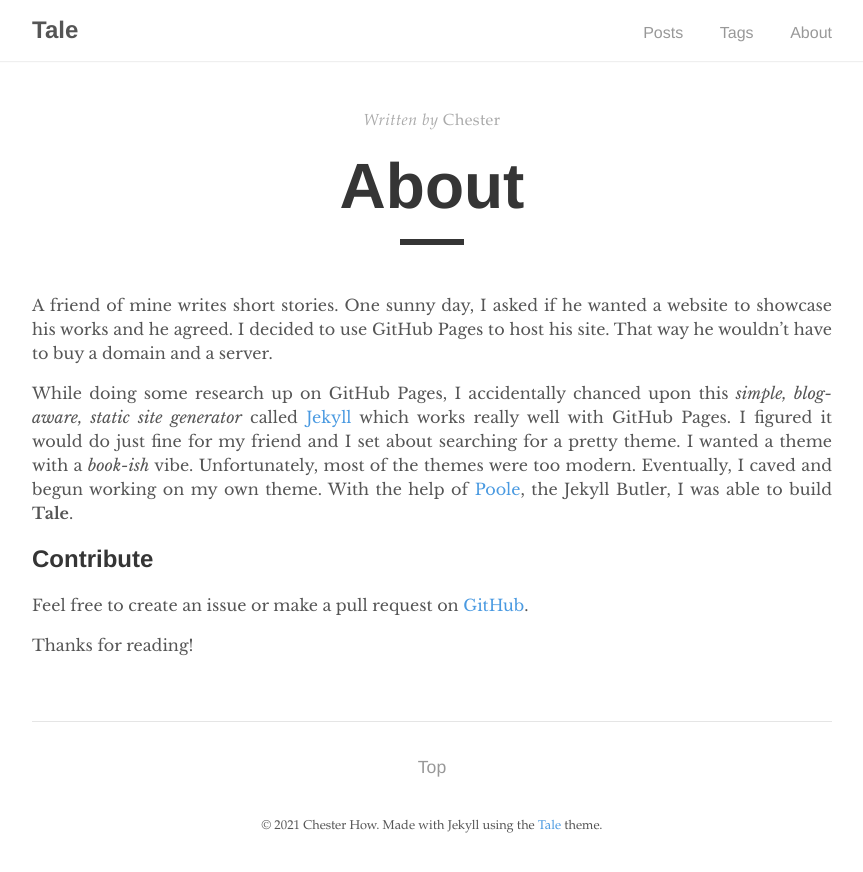
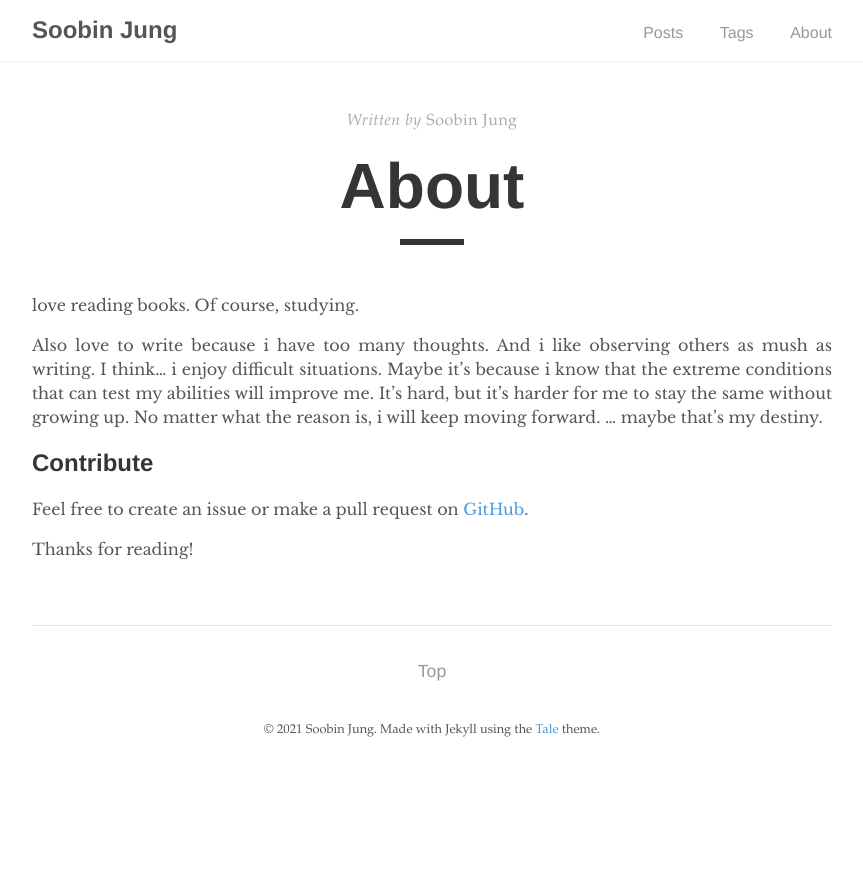
Before and after one commit to SoobinJung1013/SoobinJung1013.github.io, a Jekyll site: the page built from _pages/about.md, in a window 1280 px wide. Shown: the top 872 px of the page, without its empty margins (208-1071 px from the left). Built offline with Jekyll 4.4.1, drawn with Linux system fonts in a browser that asks for light colours.

Commit message:
About page update

```diff
--- a/_config.yml
+++ b/_config.yml
@@ -1,6 +1,6 @@
 # Site settings
-title:          Tale
-description:    "Minimal Jekyll theme for storytellers"
+title:          Soobin Jung
+description:    "Records of what I studied"
 baseurl:        ""
 url:            "https://SoobinJung1013.github.io"
 
@@ -9,9 +9,8 @@ google_analytics: UA—XXXXXXXX-X
 
 # Author
 author:
-  name:         Chester How
-  url:          https://chester.how
-  email:        chesterhow@gmail.com
+  name:         Soobin Jung
+  email:        judyb0626@gmail.com
 
 # Build settings
 markdown:       kramdown
@@ -32,7 +31,7 @@ plugins:
 
 # Permalinks
 permalink:      /:year-:month-:day/:title
-paginate:       5
+paginate:       10
 
 # Excludes
 exclude: [ Gemfile, Gemfile.lock, tale.gemspec ]
--- a/_pages/about.md
+++ b/_pages/about.md
@@ -1,15 +1,19 @@
 ---
 layout: post
 title: "About"
-author: "Chester"
+author: "Soobin Jung"
 permalink: /about/
 ---
 
-A friend of mine writes short stories. One sunny day, I asked if he wanted a website to showcase his works and he agreed. I decided to use GitHub Pages to host his site. That way he wouldn't have to buy a domain and a server.
+love reading books. Of course, studying.
 
-While doing some research up on GitHub Pages, I accidentally chanced upon this _simple, blog-aware, static site generator_ called [Jekyll](https://jekyllrb.com/) which works really well with GitHub Pages. I figured it would do just fine for my friend and I set about searching for a pretty theme. I wanted a theme with a _book-ish_ vibe. Unfortunately, most of the themes were too modern. Eventually, I caved and begun working on my own theme. With the help of [Poole](https://github.com/poole/poole), the Jekyll Butler, I was able to build **Tale**.
+Also love to write because i have too many thoughts. And i like observing others as mush as writing.
+I think... i enjoy difficult situations. Maybe it's because i know that the extreme conditions that can test my abilities will improve me. It's hard, but it's harder for me to stay the same without growing up. No matter what the reason is, i will keep moving forward. ... maybe that's my destiny.
+
+
+
 
 ## Contribute
-Feel free to create an issue or make a pull request on [GitHub](https://github.com/chesterhow/tale).
+Feel free to create an issue or make a pull request on [GitHub](https://github.com/SoobinJung1013).
 
 Thanks for reading!
```
Also changed, not shown: 1 other file.
